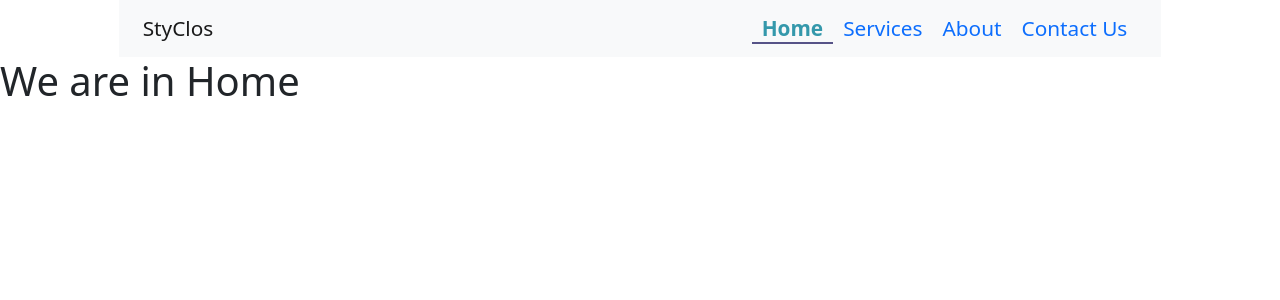
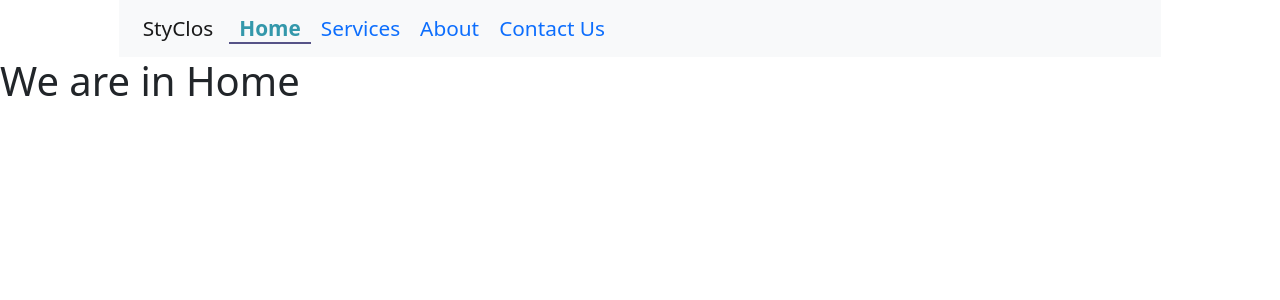
Before and after one commit to ChauriwarYoges/StylClos, a React (Create React App) app: page /Home in a window 1280 px wide. Shown: the top 300 px of the page. Built offline with nearby package versions, Linux system fonts and the light colour scheme.

Commit message:
Update Navbar.jsx

```diff
--- a/src/Navbar.jsx
+++ b/src/Navbar.jsx
@@ -30,7 +30,7 @@ const Navbar = () => {
                                 <button className="navbar-toggler" type="button" data-bs-toggle="collapse" data-bs-target="#navbarSupportedContent" aria-controls="navbarSupportedContent" aria-expanded="false" aria-label="Toggle navigation">
                                     <span className="navbar-toggler-icon"></span>
                                 </button>
-                                {/* <div className="collapse navbar-collapse" id="navbarSupportedContent"> */}
+                                <div className="collapse navbar-collapse" id="navbarSupportedContent">
                                     <ul className="navbar-nav ml-auto mb-2 mb-lg-0">
                                         <li className="nav-item">
                                             <NavLink style={({ isActive }) => isActive ? activeStyle : inactiveStyle} to="Home">
@@ -53,7 +53,7 @@ const Navbar = () => {
                                             </NavLink>
                                         </li>
                                     </ul>
-                                {/* </div> */}
+                                </div>
                             </div>
                         </nav>
                     </div>
```
